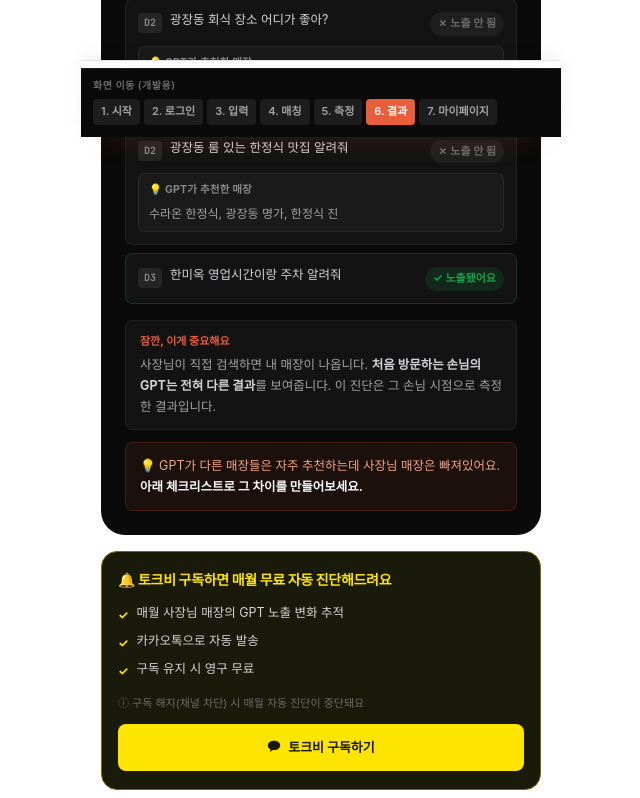
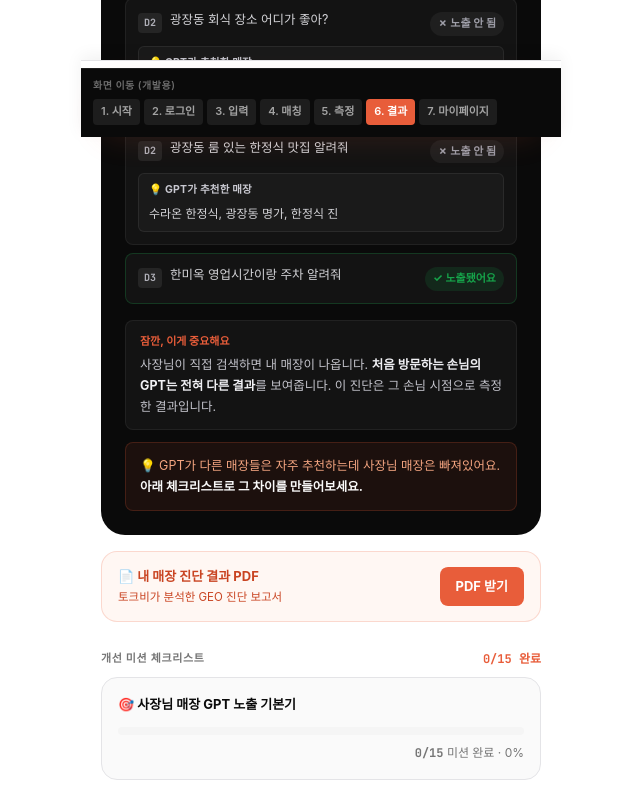
Before and after one commit to TNSCOMPANY-PM/TalkB-app, a Next.js app: page /diagnosis/result in a window 1280 px wide. Shown: the part 663-1461 px from the top of the page, without its empty margins (319-959 px from the left). Built offline with nearby package versions, Linux system fonts and the light colour scheme; a web font is replaced by a local one.

Commit message:
fix: 카톡 채널 카드 임시 제거 + 가독성 개선

```diff
--- a/app/diagnosis/result/page.tsx
+++ b/app/diagnosis/result/page.tsx
@@ -271,7 +271,7 @@ export default function ResultPage() {
             }}>
               {answeredCount}/5
             </p>
-            <p style={{ fontSize: "14px", color: "#A3A3A3", margin: "10px 0 0" }}>
+            <p style={{ fontSize: "14px", color: "#D4D4D8", margin: "10px 0 0" }}>
               5개 질문 중 {answeredCount}개에서 답변했어요
             </p>
           </div>
@@ -290,7 +290,7 @@ export default function ResultPage() {
                   <span style={{
                     fontSize: "10px", fontWeight: 700, padding: "2px 6px",
                     borderRadius: "4px", flexShrink: 0, marginTop: "2px",
-                    background: "rgba(255,255,255,0.08)", color: "#888",
+                    background: "rgba(255,255,255,0.08)", color: "#B0B0B8",
                     fontFamily: "var(--f-mono)",
                   }}>
                     {q.depth}
@@ -302,7 +302,7 @@ export default function ResultPage() {
                   </span>
                   <span style={{
                     fontSize: "11px", fontWeight: 700, whiteSpace: "nowrap", flexShrink: 0,
-                    color: q.answered ? "var(--success)" : "#6B6B6B",
+                    color: q.answered ? "var(--success)" : "#9E9EA8",
                     background: q.answered ? "rgba(22,163,74,0.15)" : "rgba(255,255,255,0.05)",
                     padding: "3px 8px", borderRadius: "999px", marginTop: "1px",
                   }}>
@@ -319,13 +319,13 @@ export default function ResultPage() {
                     padding: "8px 10px",
                   }}>
                     <p style={{
-                      fontSize: "10.5px", fontWeight: 700, color: "#888",
+                      fontSize: "10.5px", fontWeight: 700, color: "#C8C8D0",
                       margin: "0 0 5px", letterSpacing: "0.02em",
                     }}>
                       💡 GPT가 추천한 매장
                     </p>
                     <p style={{
-                      fontSize: "12px", color: "#A3A3A3", margin: 0, lineHeight: 1.6,
+                      fontSize: "12px", color: "#D4D4D8", margin: 0, lineHeight: 1.6,
                     }}>
                       {q.recommendedStores.join(", ")}
                     </p>
@@ -344,9 +344,9 @@ export default function ResultPage() {
             <p style={{ fontSize: "11px", color: "var(--accent)", fontWeight: 700, margin: "0 0 5px" }}>
               잠깐, 이게 중요해요
             </p>
-            <p style={{ fontSize: "12.5px", color: "#A3A3A3", margin: 0, lineHeight: 1.65 }}>
+            <p style={{ fontSize: "12.5px", color: "#C4C4CC", margin: 0, lineHeight: 1.65 }}>
               사장님이 직접 검색하면 내 매장이 나옵니다.{" "}
-              <strong style={{ color: "#D4D4D8" }}>처음 방문하는 손님의 GPT는 전혀 다른 결과</strong>를 보여줍니다.
+              <strong style={{ color: "#F0F0F4" }}>처음 방문하는 손님의 GPT는 전혀 다른 결과</strong>를 보여줍니다.
               이 진단은 그 손님 시점으로 측정한 결과입니다.
             </p>
           </div>
@@ -364,57 +364,28 @@ export default function ResultPage() {
           </div>
         </div>
 
-        {/* ─── [3] 카카오톡 채널 구독 카드 ────────────────── */}
+        {/*
+          카카오톡 채널 구독 카드 — 비즈채널 심사 완료 후 재도입
+          심사 완료 예상: 2026년 5월 초
+          TODO: 자동 구독 상태 감지 + 상태별 카드 동적 변경 (동균팀장 협업)
+          - kakao webhook + 알림톡 발송 결과 기반 구독 상태 자동 감지
+          - Supabase users 테이블에 kakao_subscribed 필드 추가
+          - 구독 상태별 카드: unsubscribed / subscribed / unsubscribed_again
+
           <div style={{
             background: "#1A1A0A", border: "1px solid #7A6A00",
             borderRadius: "var(--r-md)", padding: "18px 16px", marginBottom: "16px",
           }}>
-          {/* 제목 */}
-          <p style={{
-            fontSize: "14px", fontWeight: 800, color: "#FEE500",
-            margin: "0 0 14px", letterSpacing: "-0.02em", lineHeight: 1.45,
-          }}>
+            <p style={{ fontSize: "14px", fontWeight: 800, color: "#FEE500", margin: "0 0 14px" }}>
               🔔 토크비 구독하면 매월 무료 자동 진단해드려요
             </p>
-
-          {/* 체크리스트 */}
-          <div style={{ display: "flex", flexDirection: "column", gap: "8px", marginBottom: "14px" }}>
-            {[
-              "매월 사장님 매장의 GPT 노출 변화 추적",
-              "카카오톡으로 자동 발송",
-              "구독 유지 시 영구 무료",
-            ].map((item) => (
-              <div key={item} style={{ display: "flex", alignItems: "flex-start", gap: "8px" }}>
-                <span style={{ color: "#FEE500", fontWeight: 700, fontSize: "12px", flexShrink: 0, marginTop: "1px" }}>✓</span>
-                <span style={{ fontSize: "12.5px", color: "#D4D4D8", lineHeight: 1.5 }}>{item}</span>
-              </div>
-            ))}
-          </div>
-
-          {/* 안내 문구 */}
-          <p style={{
-            fontSize: "11px", color: "#6B6B6B", margin: "0 0 12px", lineHeight: 1.6,
-          }}>
-            ⓘ 구독 해지(채널 차단) 시 매월 자동 진단이 중단돼요
-          </p>
-
-          {/* 버튼 */}
-          <a
-            href="https://pf.kakao.com/_JxlWTX"
-            target="_blank"
-            rel="noopener noreferrer"
-            style={{
-              display: "flex", alignItems: "center", justifyContent: "center", gap: "7px",
-              width: "100%", padding: "13px",
-              background: "#FEE500", color: "#1A1A00",
-              borderRadius: "var(--r-sm)", fontSize: "13px", fontWeight: 800,
-              border: "none", cursor: "pointer", textDecoration: "none",
-              boxSizing: "border-box",
-            }}
-          >
-            <KakaoIcon size={14} /> 토크비 구독하기
+            체크리스트: GPT 노출 변화 추적 / 카카오톡 자동 발송 / 구독 유지 시 영구 무료
+            안내: ⓘ 구독 해지(채널 차단) 시 매월 자동 진단이 중단돼요
+            <a href="https://pf.kakao.com/_JxlWTX" target="_blank" rel="noopener noreferrer">
+              토크비 구독하기
             </a>
           </div>
+        */}
 
         {/* ─── [4] PDF 다운로드 ──────────────────────────── */}
         <div style={{
```
Lines whose indentation alone changed are shown as unchanged.
